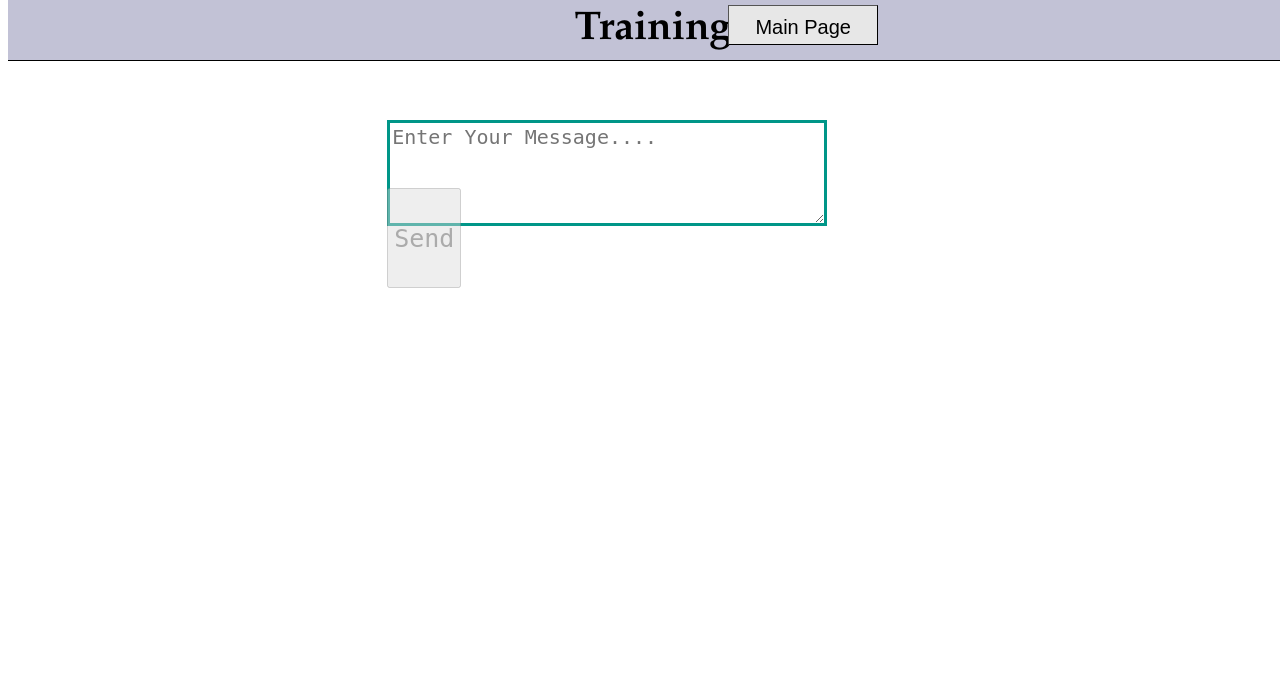
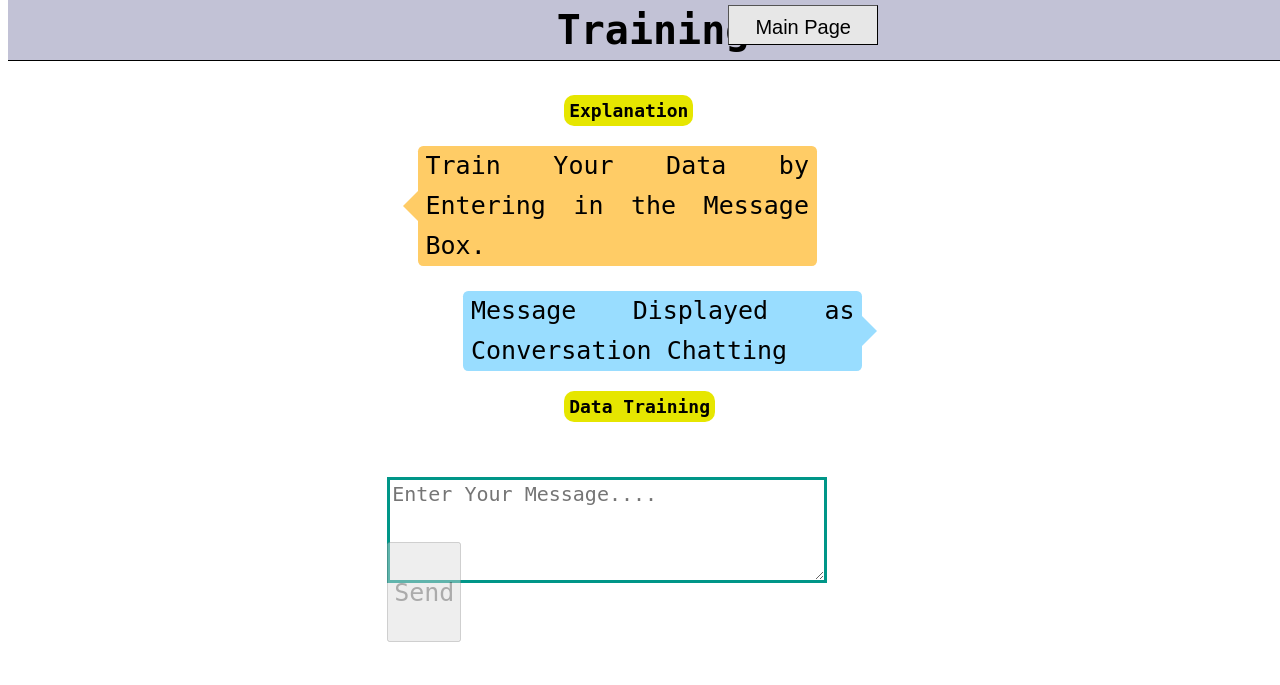
Before and after one commit to kang1806/ChatBot, a Flask app: page /training in a window 1280 px wide. Shown: the top 685 px of the page. Run offline with Flask 2, Linux system fonts and the light colour scheme; some libraries are stand-ins or nearby versions.

Commit message:
Improve interface

```diff
--- a/static/style.css
+++ b/static/style.css
@@ -1,5 +1,5 @@
 body {
-    font-family: Garamond;
+    font-family: monospace;
 }
 
 h1 {
@@ -70,7 +70,15 @@ h3 {
 }
 
 .button {
-  background-color: #4CAF50; border: none; color: white; padding: 15px 32px; text-align: center; text-decoration: none; display: inline-block; margin: 4px 2px; cursor: pointer;
+    background-color: #4CAF50;
+    border: none;
+    color: white;
+    padding: 15px 32px;
+    text-align: center;
+    text-decoration: none;
+    display: inline-block;
+    margin: 4px 2px;
+    cursor: pointer;
  }
 .userText {
     color: black;
@@ -97,15 +105,25 @@ h3 {
     text-align: justify;
     line-height: 40px;
 	  word-wrap: break-word;
-
 }
 
 .botText span {
     background-color: #99ddff;
     border-radius: 0;
+  }
+
+.smallBox {
+    padding: 5px;
+    font-size: 18px;
+    font-family: monospace;
+    text-align: center;
+    background-color: #e6e600;
+    margin-left: 35%;
+    margin-right: 35%;
+    border-radius: 10px;
+}
 
 
-}
 #speech-bubble-bot {
 	position: relative;
 	background: #99ddff;
--- /dev/null
+++ b/template.yml
@@ -0,0 +1,5 @@
+categories:
+- template
+conversations:
+-
+-
--- a/templates/training.html
+++ b/templates/training.html
@@ -14,6 +14,14 @@
 	     <div id= "content" style ="height: 100%; overflow: hidden">
          <div>
            <div id="chatbox">
+             <b class="smallBox">Explanation</b>
+             <div id="speech-bubble-user" style ="margin-left: 6%; margin-right: 15%">
+   			         <p class="userText"><span>Train Your Data by Entering in the Message Box.</span></p>
+   		       </div>
+             <div id="speech-bubble-bot" style ="margin-left: 15%; margin-right: 6%">
+                <p class="botText"><span>Message Displayed as Conversation Chatting</span></p>
+             </div>
+             <b class="smallBox">Data Training</b>
            </div>
            <div id="userInput">
 			          <textarea rows="4" id="textInput" type="text" name="msg" placeholder="Enter Your Message...." onkeyup="validate(this)"></textarea>
@@ -27,6 +35,7 @@
                document.getElementById("buttonInput").disabled = true; }
             }
 	          function inputData(determine) {
+               document.getElementById("buttonInput").disabled = true;
 	             if (determine%2 == 1){
 		               var rawText = $("#textInput").val();
                    var userHtml = '<div id="speech-bubble-user"><p class="userText"><span>' + rawText + '</span></p></div>';
```
Also changed, not shown: filtering.py (+6 -2 lines), templates/index.html (+7 -6 lines). Lines whose indentation alone changed are shown as unchanged.
